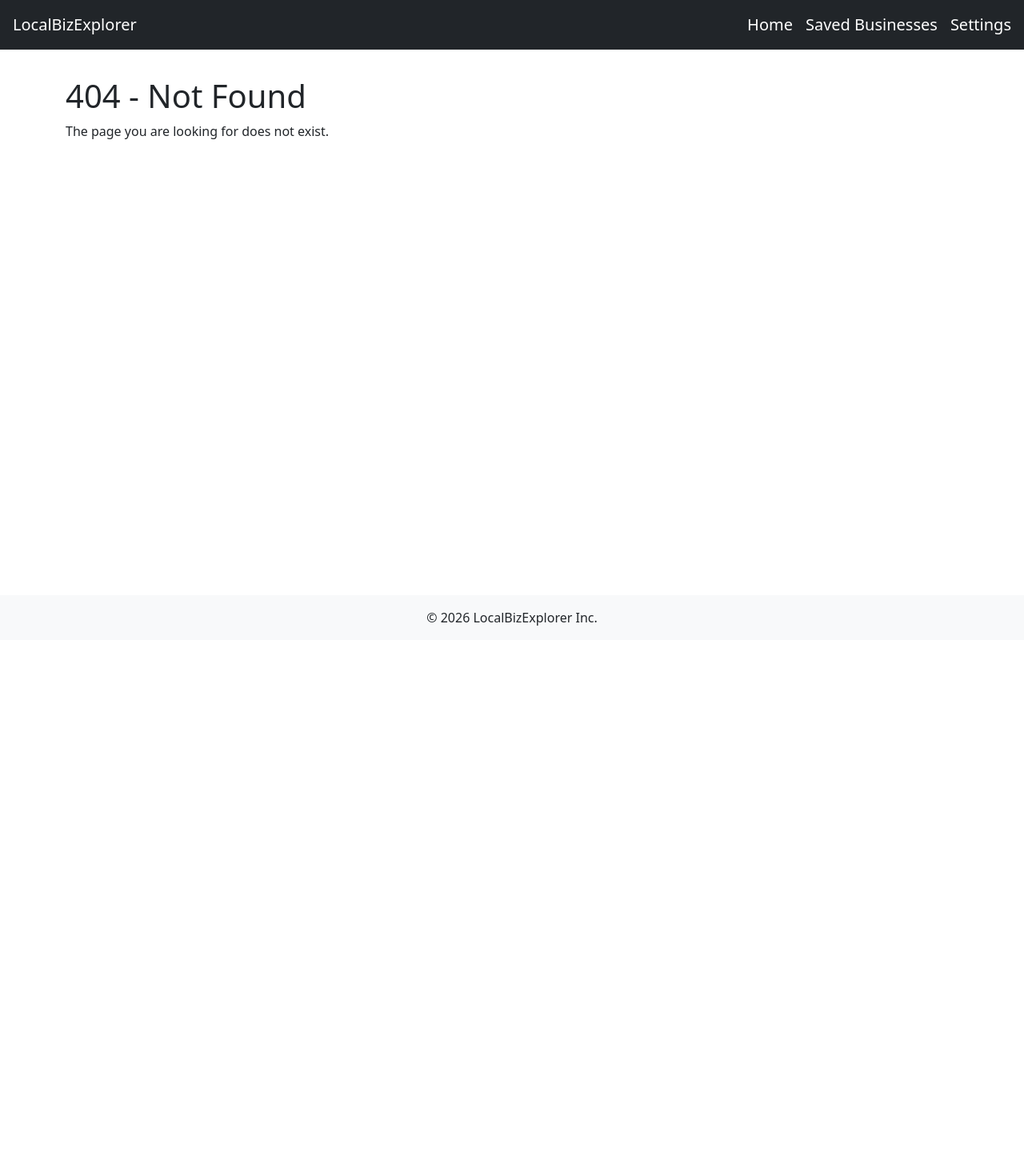
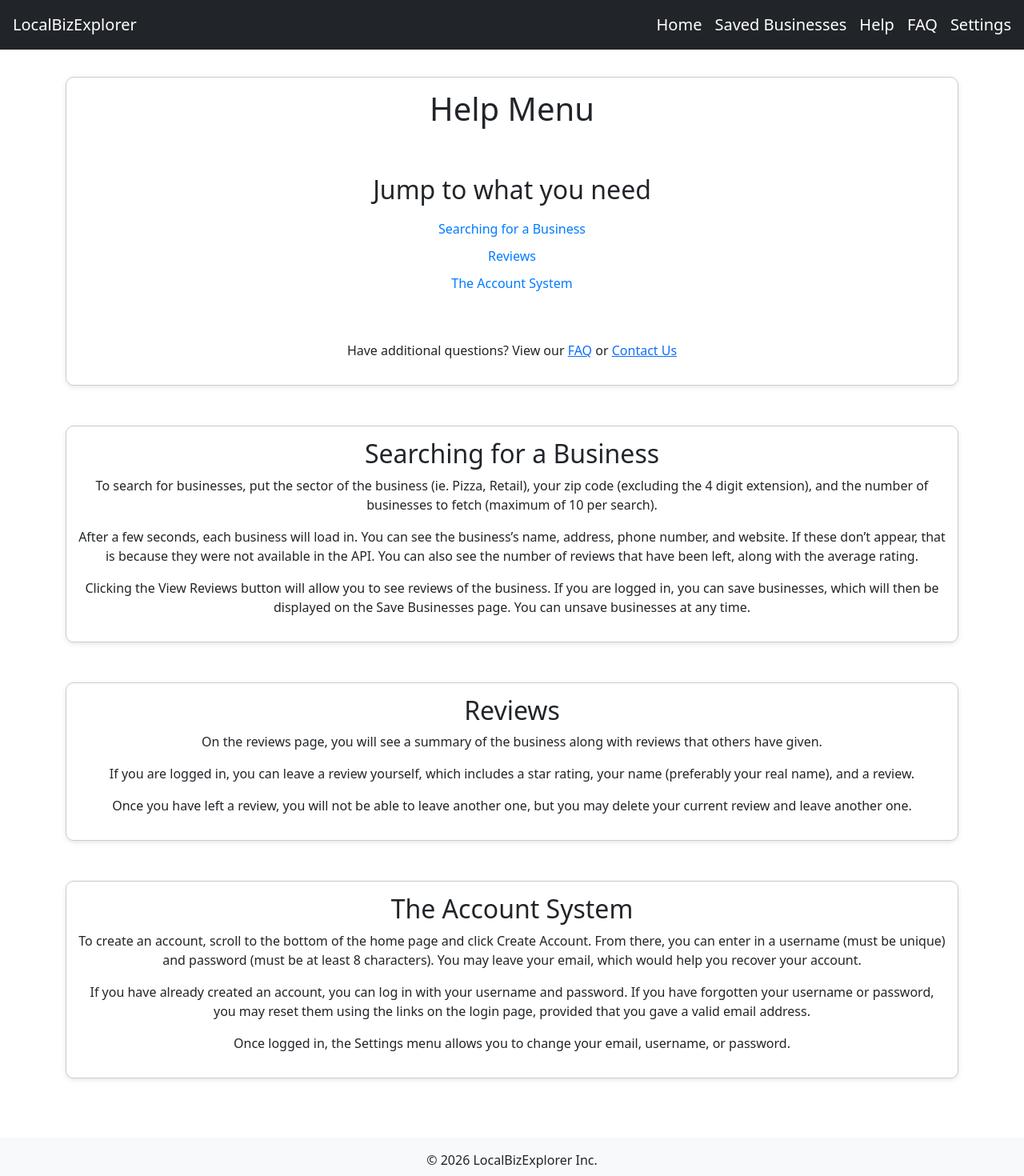
Before and after one commit to PrasadSaha1/Business_Search, a React (Vite) app in the folder frontend/: page /help in a window 1280 px wide. Before the commit this address had no page. Shown: the top 1470 px of the page at 80% size. Before the commit the page ends 800 px from the top, so only its background shows below. Built offline with nearby package versions, Linux system fonts and the light colour scheme.

Commit message:
Help and Q&A

```diff
--- a/frontend/src/App.jsx
+++ b/frontend/src/App.jsx
@@ -18,6 +18,8 @@ import RedirectEmailGiven from './components/RedirectEmailGiven';
 import ResetPassword from './pages/ResetPassword';
 import ContactUs from './pages/ContactUs';
 import SavedBusinesses from './pages/SavedBusinesses';
+import Help from './pages/Help';
+import FAQ from './pages/FAQ';
 import { ToastContainer } from 'react-toastify';
 import 'react-toastify/dist/ReactToastify.css';
 
@@ -84,9 +86,7 @@ function App() {
       } />
 
       <Route path="/contact_us" element={
-        <RedirectLoggedOut>
           <ContactUs />
-        </RedirectLoggedOut>
       } />
 
       <Route path="/saved_businesses" element={
@@ -98,6 +98,8 @@ function App() {
       <Route path="/reset_password/:uid/:token" element={<ResetPassword />} />
       <Route path="/" element={<Home />} />
       <Route path="/more" element={<More />} />
+      <Route path="/help" element={<Help />} />
+      <Route path="/faq" element={<FAQ />} />
       <Route path="*" element={<NotFound />} />
     </Routes>
     <ToastContainer
--- a/frontend/src/components/Base.jsx
+++ b/frontend/src/components/Base.jsx
@@ -11,6 +11,8 @@ export default function Base({ children }) {
           <nav className="nav-links">
             <Link to="/">Home</Link>
             <Link to="/saved_businesses">Saved Businesses</Link>
+            <Link to="/help">Help</Link>
+            <Link to="/faq">FAQ</Link>
             <Link to="/settings">Settings</Link>
           </nav>
         </div>
--- a/frontend/src/components/GeneralForm.jsx
+++ b/frontend/src/components/GeneralForm.jsx
@@ -84,7 +84,7 @@ function GeneralForm({
                         type="password"
                         value={password}
                         onChange={(e) => setPassword(e.target.value)}
-                        placeholder="Password"
+                        placeholder="Password (8+ characters)"
                         />
                     </div>
                 )}
@@ -96,7 +96,7 @@ function GeneralForm({
                             type="password"
                             value={newPassword}
                             onChange={(e) => setNewPassword(e.target.value)}
-                            placeholder="New Password"
+                            placeholder="New Password (8+ characters)"
                         />
                     </div>
                 )}
--- a/frontend/src/components/getUser.jsx
+++ b/frontend/src/components/getUser.jsx
@@ -1,15 +1,17 @@
 // This gets information about a user
 import { ACCESS_TOKEN } from '../constants';
-import api from '../api';
 
 export const getUser = async () => {
     const token = localStorage.getItem(ACCESS_TOKEN);
     if (!token) return null;
 
-    const res = await api.post('https://business-search-s130.onrender.com/api/user_view/', {
-        email: email,
+    const res = await fetch("https://business-search-s130.onrender.com/api/user_view/", {
+        method: "GET",
+        headers: {
+            "Content-Type": "application/json",
+            "Authorization": `Bearer ${token}`
+        }
     });
-
     const data = await res.json();
     return data;  // looks like { username: "...", email: "...", ... }
 
--- /dev/null
+++ b/frontend/src/pages/FAQ.jsx
@@ -0,0 +1,62 @@
+import { useState } from "react";
+import Base from "../components/Base";
+import "../styles/FAQ.css";
+import { Link } from "react-router-dom";
+
+function FAQ() {
+  const [expanded, setExpanded] = useState({});
+
+  // allows for the information to be shown or hidden
+  const toggle = (key) => {
+    setExpanded((prev) => ({ ...prev, [key]: !prev[key] }));
+  };
+
+  // all of the data
+  const faqs = [
+    { key: "q1", section: "Searching for a Business", question: "How does the website get businesses?", answer: "The website fetches data from OpenWebNinja’s Local Business Data. OpenWebNinja is a real-time public data API stack that allows this website to be possible." },
+    { key: "q2", section: "Searching for a Business", question: "Why were the businesses completely different from the location I provided?", answer: "Occasionally, OpenWebNinja may glitch and ignore the provided zipcode. When this happens, attempting the search again will usually fix it." },
+    { key: "q3", section: "Searching for a Business", question: "How does saving a business work?", answer: "When you click save business, the business will appear on the saved businesses page for you to access at any time. " },
+
+    { key: "q4", section: "Reviews", question: "How do I leave a review?", answer: "If you are logged in, you can click View Reviews for a business and be prompted to leave a review." },
+    { key: "q5", section: "Reviews", question: "Can I leave more than one review for the same business?", answer: "No, you may only leave one review per business." },
+    { key: "q6", section: "Reviews", question: "Can I see other people’s reviews?", answer: "Yes, that can be seen under All Reviews and the reviews page." },
+
+    { key: "q7", section: "The Account System", question: "What benefits does creating an account have?", answer: "Creating an account allows you to save businesses for future reference and leave reviews on businesses." },
+    { key: "q8", section: "The Account System", question: "How will my email be used?", answer: "Your email will be used to help you recover your account in case you forget your account information." },
+  ];
+
+  let currentSection = "";
+
+  return (
+    <Base>
+      <div className="faq-container">
+        <h1 style={{ textAlign: "center", marginBottom: "20px" }}>Frequently Asked Questions</h1>
+
+        <div style={{ textAlign: "center", marginBottom: "50px" }}>
+            <Link to="/help" style={{ display: "block", marginBottom: "10px" }}>Help Menu</Link>
+            <Link to="/contact_us" style={{ display: "block" }}>Contact Us</Link>
+        </div>
+
+
+        {faqs.map((faq) => {
+          const showSection = faq.section !== currentSection;
+          currentSection = faq.section;
+
+          return (
+            <div key={faq.key}>
+              {showSection && <h2>{faq.section}</h2>}
+              <div className="faq-item">
+                <button onClick={() => toggle(faq.key)}>{faq.question}</button>
+                <div className={`faq-answer ${expanded[faq.key] ? "expanded" : ""}`}>
+                  <p>{faq.answer}</p>
+                </div>
+              </div>
+            </div>
+          );
+        })}
+      </div>
+    </Base>
+  );
+}
+
+export default FAQ;
--- /dev/null
+++ b/frontend/src/pages/Help.jsx
@@ -0,0 +1,65 @@
+import Base from "../components/Base";
+import { Link } from "react-router-dom";
+import "../styles/Help.css";
+
+function Help() {
+  return (
+    <Base>
+    <div>
+        <div className="help-container">
+            <h1>Help Menu</h1>
+            <h2 style={{ marginTop: "50px" }}>Jump to what you need</h2>
+            {/* Each of these will go down to that section */}
+            <ul className="jump-links">
+                <li><a href="#searching-business">Searching for a Business</a></li>
+                <li><a href="#reviews">Reviews</a></li>
+                <li><a href="#account-system">The Account System</a></li>
+            </ul>
+            <p style={{ marginTop: "50px" }}>Have additional questions? View our <Link to="/FAQ">FAQ</Link> or <Link to="/contact_us">Contact Us</Link></p>
+
+        </div>
+
+        <div className="help-container" id="searching-business">
+            <h2>Searching for a Business</h2>
+            <p>To search for businesses, put the sector of the business (ie. Pizza, Retail),
+                your zip code (excluding the 4 digit extension),
+                and the number of businesses to fetch (maximum of 10 per search).</p>
+
+            <p>After a few seconds, each business will load in.
+                You can see the business’s name, address, phone number, and website.
+                If these don’t appear, that is because they were not available in the API.
+                You can also see the number of reviews that have been left, along with the average rating.</p>
+
+            <p>Clicking the View Reviews button will allow you to see reviews of the business.
+                If you are logged in, you can save businesses, which will then be displayed on the Save Businesses page.
+                You can unsave businesses at any time. </p>
+        </div>
+
+        <div className="help-container" id="reviews">
+            <h2>Reviews</h2>
+            <p>On the reviews page, you will see a summary of the business along with reviews that others have given.</p>
+            <p>If you are logged in, you can leave a review yourself, which includes a star rating,
+                your name (preferably your real name), and a review. </p>
+            <p>Once you have left a review, you will not be able to leave another one,
+                but you may delete your current review and leave another one.</p>
+        </div>
+
+        <div className="help-container" id="account-system">
+            <h2>The Account System</h2>
+            <p>To create an account, scroll to the bottom of the home page and click Create Account.
+                From there, you can enter in a username (must be unique) and password (must be at least 8 characters).
+                You may leave your email, which would help you recover your account. </p>
+
+            <p>If you have already created an account, you can log in with your username and password.
+                If you have forgotten your username or password, you may reset them using the links on the login page,
+                provided that you gave a valid email address. </p>
+
+            <p>Once logged in, the Settings menu allows you to change your email, username, or password.</p>
+        </div>
+    </div>
+
+    </Base>
+  );
+}
+
+export default Help;
--- a/frontend/src/pages/Home.jsx
+++ b/frontend/src/pages/Home.jsx
@@ -71,7 +71,7 @@ export default function Home() {
                 `https://api.openwebninja.com/local-business-data/search?${toQueryString(params)}`,
                 {
                     headers: {
-                        "x-api-key": "ak_i4l83v73nz5cdg30ge9nqm85n821k16y8hpdydvse86me2o",
+                        "x-api-key": "ak_ypnr6hs38cqy5qpdnaprhijkw8xsp0f6kzgbdeesm9cn9ly",
                     },
                 }
             );
--- /dev/null
+++ b/frontend/src/styles/FAQ.css
@@ -0,0 +1,52 @@
+.faq-container {
+    border: 1px solid #ccc;
+    border-radius: 10px;
+    padding: 15px;
+    box-shadow: 0 2px 6px rgba(0, 0, 0, 0.1);
+    background-color: #fff;
+    width: 100%;
+    margin-bottom: 50px;
+
+}
+
+.faq-container h2 {
+  margin-top: 40px; /* space above section */
+  margin-bottom: 20px; /* space below section */
+}
+
+.faq-item {
+  margin-bottom: 10px;
+}
+
+.faq-item button {
+  width: 100%;
+  text-align: left;
+  padding: 10px;
+  font-size: 16px;
+  cursor: pointer;
+  background-color: #f2f2f2;
+  border: none;
+  outline: none;
+  transition: background 0.2s;
+}
+
+.faq-item button:hover {
+  background-color: #e0e0e0;
+}
+
+.faq-answer {
+  max-height: 0;
+  overflow: hidden;
+  transition: max-height 0.3s ease;
+}
+
+/* Expanded answer */
+.faq-answer.expanded {
+  max-height: 500px; /* adjust if answers are longer */
+}
+
+.faq-answer p {
+  padding: 10px;
+  background-color: #fafafa;
+  margin: 0;
+}
--- /dev/null
+++ b/frontend/src/styles/Help.css
@@ -0,0 +1,42 @@
+.help-container {
+    border: 1px solid #ccc;
+    border-radius: 10px;
+    padding: 15px;
+    box-shadow: 0 2px 6px rgba(0, 0, 0, 0.1);
+    background-color: #fff;
+    width: 100%;
+    margin-bottom: 50px;
+
+    /* Center everything */
+    display: flex;
+    flex-direction: column;
+    justify-content: center;
+    align-items: center;
+    text-align: center;
+}
+
+html {
+  scroll-behavior: smooth;
+  scroll-padding-top: 80px; /* height of heaer to allow for scrolling */
+}
+
+.jump-links {
+  list-style: none;  /* Removes bullets */
+  padding: 0; /* Removes left padding */
+  margin: 0;
+}
+
+.jump-links li {
+  margin: 10px 0; /* Space between links */
+}
+
+.jump-links a {
+  color: #007bff;
+  text-decoration: none;
+  cursor: pointer;
+  font-weight: 500;
+}
+
+.jump-links a:hover {
+  text-decoration: underline;
+}
```
